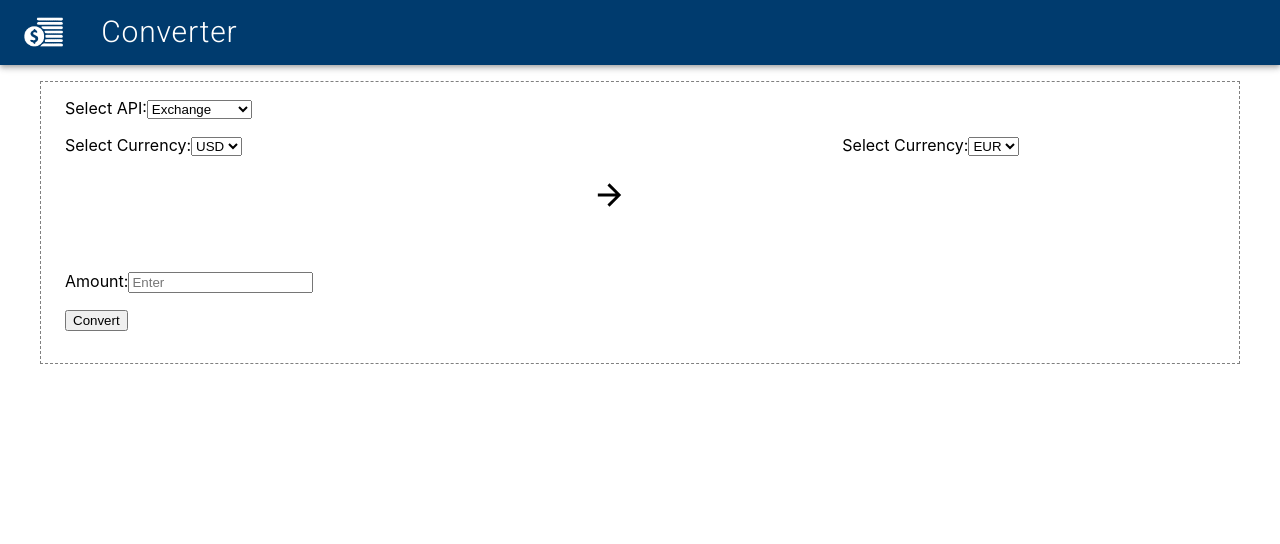
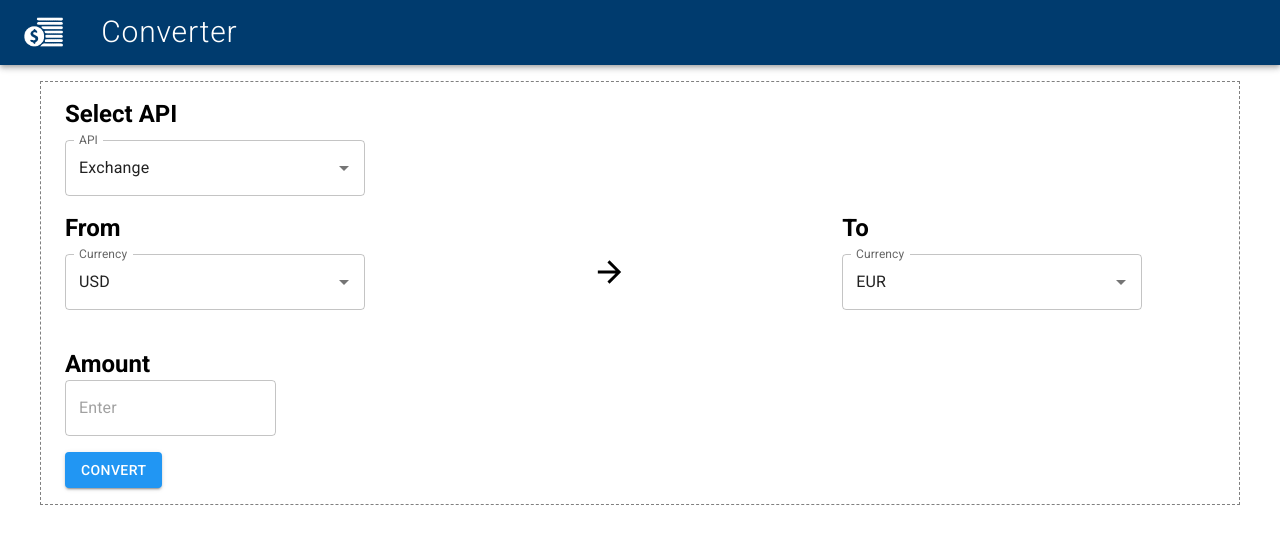
Before and after one commit to SinnerSS/Crapi, a React (Create React App) app in the folder frontend/: page / in a window 1280 px wide. Shown: the top 544 px of the page. Built offline with nearby package versions, Linux system fonts and the light colour scheme.

Commit message:
feat: update components using mui Signed-off-by: SinnerSS <ntnbusinf@gmail.com>
Signed-off-by: SinnerSS <ntnbusinf@gmail.com>

```diff
--- a/frontend/src/components/APISelector.js
+++ b/frontend/src/components/APISelector.js
@@ -1,16 +1,21 @@
 import React from 'react';
+import Autocomplete from '@mui/material/Autocomplete';
+import TextField from '@mui/material/TextField';
+import Typography from '@mui/material/Typography';
 
-function APISelector({ apis, selectedApi, onChange }) {
+const apis = ['Exchange', 'Vietcombank', 'Techcombank']; /// TODO: request backend for list of apis
+
+function APISelector({ selectedApi, onChange }) {
   return (
     <div>
-      <label>Select API:</label>
-      <select value={selectedApi} onChange={onChange}>
-        {apis.map((api) => (
-          <option key={api} value={api}>
-            {api}
-          </option>
-        ))}
-      </select>
+      <Typography variant="h5"><b>Select API</b></Typography>
+      <Autocomplete
+        options={apis}
+        value={selectedApi}
+        onChange={onChange}
+        renderInput={(params) => <TextField {...params} label="API" />}
+        sx={{ mt: '10px', maxWidth: '300px'}}
+      />
     </div>
   );
 };
--- a/frontend/src/components/CurrencySelector.js
+++ b/frontend/src/components/CurrencySelector.js
@@ -1,16 +1,21 @@
 import React from 'react';
+import Autocomplete from '@mui/material/Autocomplete';
+import TextField from '@mui/material/TextField';
+import Typography from '@mui/material/Typography';
 
-function CurrencySelector({ currencies, selectedCurrency, onChange }) {
+const currencies = ['USD', 'EUR', 'GBP', 'VND']; // TODO: request backend for list of currencies
+
+function CurrencySelector({ label, selectedCurrency, onChange }) {
   return (
     <div>
-      <label>Select Currency:</label>
-      <select value={selectedCurrency} onChange={onChange}>
-        {currencies.map((currency) => (
-          <option key={currency} value={currency}>
-            {currency}
-          </option>
-        ))}
-      </select>
+      <Typography variant="h5"><b>{label}</b></Typography>
+      <Autocomplete
+        options={currencies}
+        value={selectedCurrency}
+        onChange={onChange}
+        renderInput={(params) => <TextField {...params} label="Currency" />}
+        sx={{ mt: '10px', maxWidth: '300px'}}
+      />
     </div>
   );
 };
--- a/frontend/src/components/NumberInput.js
+++ b/frontend/src/components/NumberInput.js
@@ -1,14 +1,19 @@
 import React from 'react';
+import Typography from '@mui/material/Typography';
+import TextField from '@mui/material/TextField';
 
 function NumberInput({ value, onChange }) {
+  const hasError = isNaN(value)
   return (
     <div>
-      <label>Amount:</label>
-      <input
-        type="number"
+      <Typography variant="h5"><b>Amount</b></Typography>
+      <TextField
+        id="outlined-error-helper-text"
         value={value}
         onChange={onChange}
+        error={hasError}
         placeholder="Enter"
+        helperText={hasError?"Invalid amount":""}
       />
     </div>
   );
--- a/frontend/src/pages/CurrencyConverterPage.js
+++ b/frontend/src/pages/CurrencyConverterPage.js
@@ -1,15 +1,16 @@
 import React, { useState } from 'react';
 import axios from 'axios';
-import { Box, Container, Grid } from '@mui/material';
+import { createTheme, ThemeProvider, Box, Container, Grid } from '@mui/material';
 import ArrowForwardIcon from '@mui/icons-material/ArrowForward';
+import Button from '@mui/material/Button'
+import blue from '@mui/material/colors/blue';
 import CurrencySelector from '../components/CurrencySelector';
 import NumberInput from '../components/NumberInput';
 import APISelector from '../components/APISelector';
 import NavBar from '../components/Navbar';
 
-const currencies = ['USD', 'EUR', 'GBP', 'VND']; // TODO: request backend for list of currencies
-const apis = ['Exchange', 'Vietcombank', 'Techcombank']; /// TODO: request backend for list of apis
 
+const buttonTheme = createTheme({ palette: { primary: blue } })
 let message = ""
 
 function CurrencyConverterPage() {
@@ -18,20 +19,20 @@ function CurrencyConverterPage() {
   const [amount, setAmount] = useState('');
   const [selectedAPI, setSelectedAPI] = useState('Exchange');
 
-  function handleFromCurrencyChange(event) {
-    setFromCurrency(event.target.value);
+  function handleFromCurrencyChange(event, newValue, selectedOption) {
+    setFromCurrency(newValue);
   };
 
-  function handleToCurrencyChange(event) {
-    setToCurrency(event.target.value);
+  function handleToCurrencyChange(event, newValue, selectedOption) {
+    setToCurrency(newValue);
   };
 
   function handleAmountChange(event) {
     setAmount(event.target.value);
   };
 
-  function handleAPIChange(event) {
-    setSelectedAPI(event.target.value);
+  function handleAPIChange(event, newValue, selectOption) {
+    setSelectedAPI(newValue);
   };
 
   function handleConvert() {
@@ -59,14 +60,13 @@ function CurrencyConverterPage() {
        <Grid container spacing={2}>
          <Grid item xs={12}>
            <APISelector
-          apis={apis}
               selectedApi={selectedAPI}
               onChange={handleAPIChange}
            />
          </Grid>
          <Grid item xs={4}>
            <CurrencySelector
-              currencies={currencies}
+              label='From'
               selectedCurrency={fromCurrency}
               onChange={handleFromCurrencyChange}
            />
@@ -76,22 +76,21 @@ function CurrencyConverterPage() {
          </Grid>
          <Grid item xs={4}>
            <CurrencySelector
-              currencies={currencies}
+              label='To'
               selectedCurrency={toCurrency}
               onChange={handleToCurrencyChange}
            />
          </Grid>
-          <Grid item xs={12}>
+         <Grid item xs={6}>
            <NumberInput
               value={amount}
               onChange={handleAmountChange}
            />
          </Grid>
          <Grid item xs={12}>
-           <button onClick={handleConvert}>Convert</button>
-        </Grid>
-         <Grid item xs={12}>
-        <div id="update_on_convert"></div>
+           <ThemeProvider theme={buttonTheme}>
+             <Button variant="contained" color= "primary" onClick={handleConvert}>Convert</Button>
+           </ThemeProvider>
          </Grid>
        </Grid>
      </Container>
```
Lines whose indentation alone changed are shown as unchanged.
